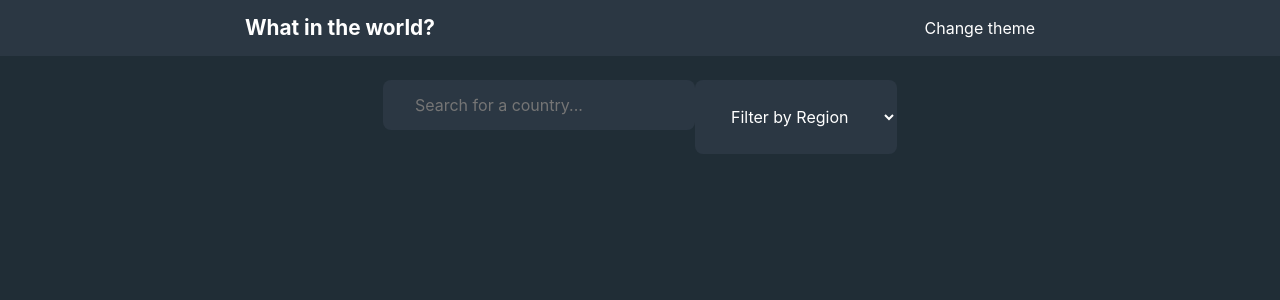
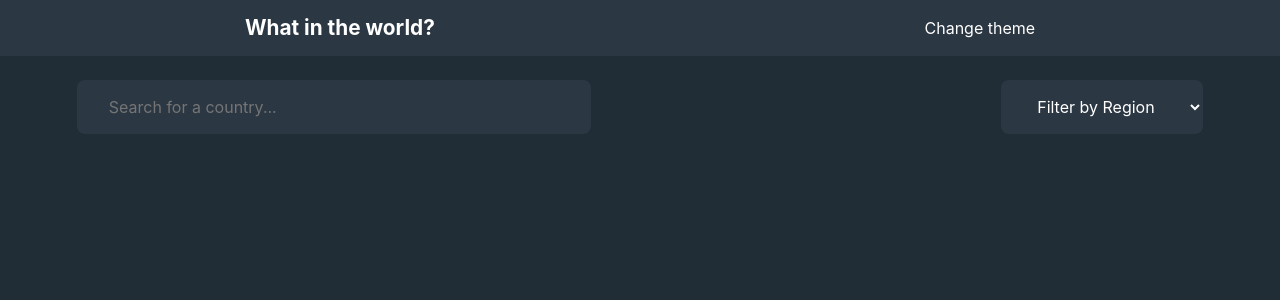
Before and after one commit to Vulp0/restful-countries-project, a React (Create React App) app: page / in a window 1280 px wide. Shown: the top 300 px of the page. Built offline with nearby package versions, Linux system fonts and the light colour scheme.

Commit message:
implemented themes and fixed filter being thicc

```diff
--- a/src/App.css
+++ b/src/App.css
@@ -15,6 +15,12 @@
 h1, h2, h3, h4, h5, h6 {
   margin: 0;
   padding: 0;
+}
+
+#switch-theme:checked ~ #Page {
+  --background-color: var(--light-bg-color);
+  --accent-color: var(--light-accent-color);
+  --text-color: var(--light-text-color);
 }
 
 .App {
@@ -80,5 +86,12 @@ h1, h2, h3, h4, h5, h6 {
 @media (min-width: 768px) {
   #SearchControls {
     flex-direction: row;
+    justify-content: space-between;
+  }
+
+  #Search {
+    margin: 0;
+    width: 40%;
+    max-width: 40rem;
   }
 }
```
